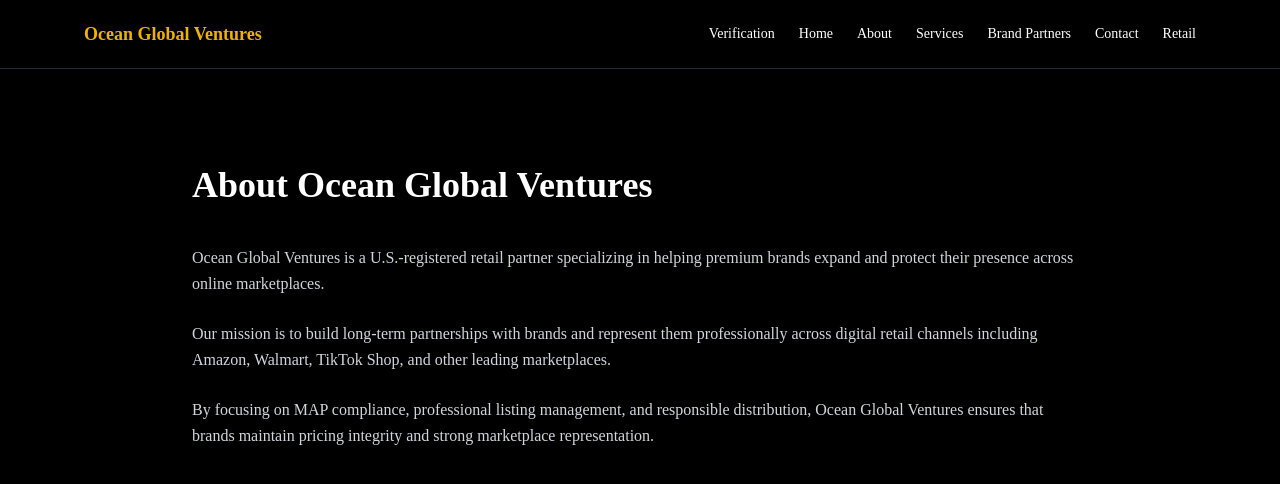
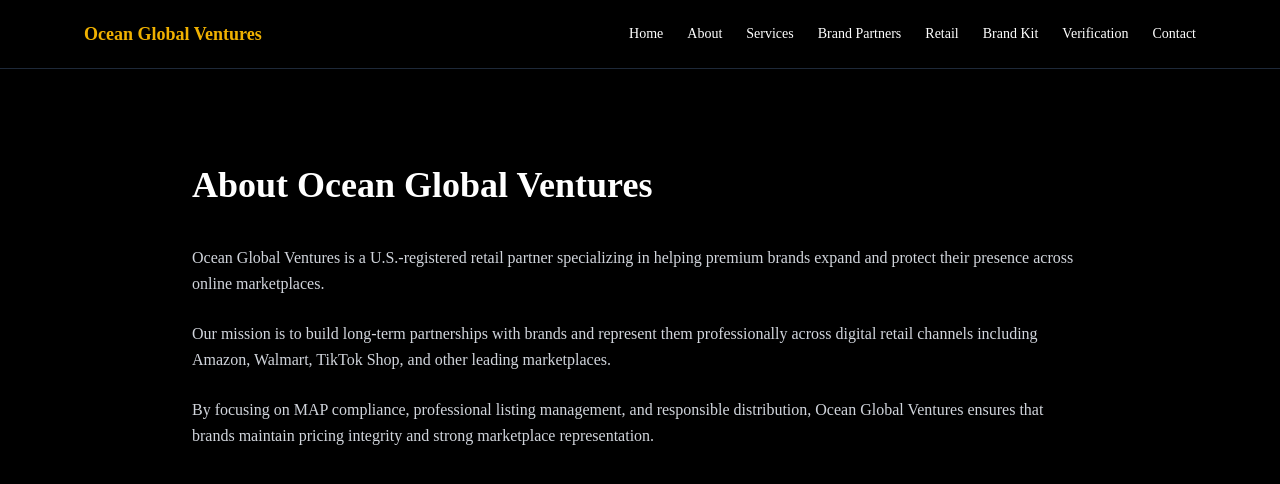
Before and after one commit to oceanasrat/oceanglobalventures-site, a Next.js app: page /about in a window 1280 px wide. Shown: the top 484 px of the page. Built offline with nearby package versions, Linux system fonts and the light colour scheme.

Commit message:
added brand partnership kit

```diff
--- a/src/components/Navbar.tsx
+++ b/src/components/Navbar.tsx
@@ -10,13 +10,14 @@
         </div>
 
         <div className="flex gap-6 text-sm">
-          <Link href="/verification">Verification</Link>
           <Link href="/">Home</Link>
           <Link href="/about">About</Link>
           <Link href="/services">Services</Link>
           <Link href="/partners">Brand Partners</Link>
+          <Link href="/retail">Retail</Link>
+          <Link href="/brand-kit">Brand Kit</Link>
+          <Link href="/verification">Verification</Link>
           <Link href="/contact">Contact</Link>
-          <Link href="/retail">Retail</Link>
         </div>
 
       </div>
```
